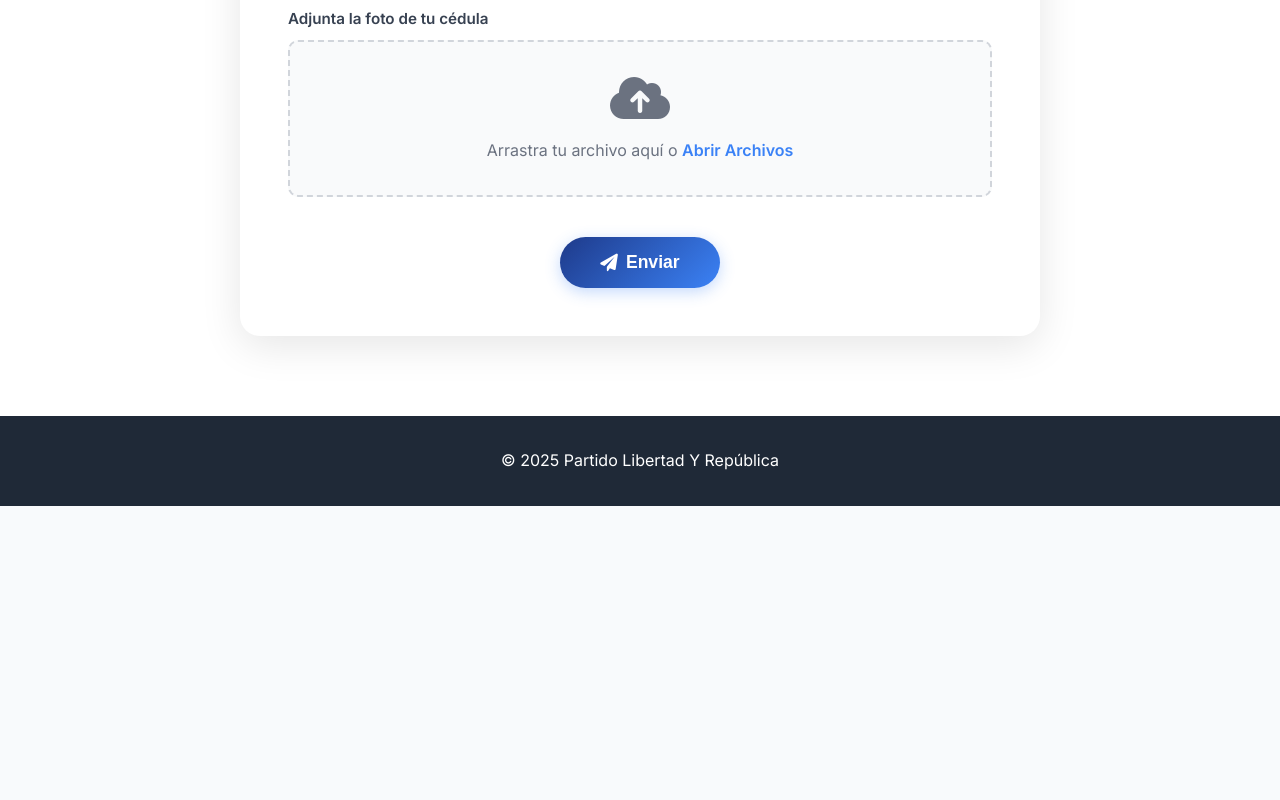
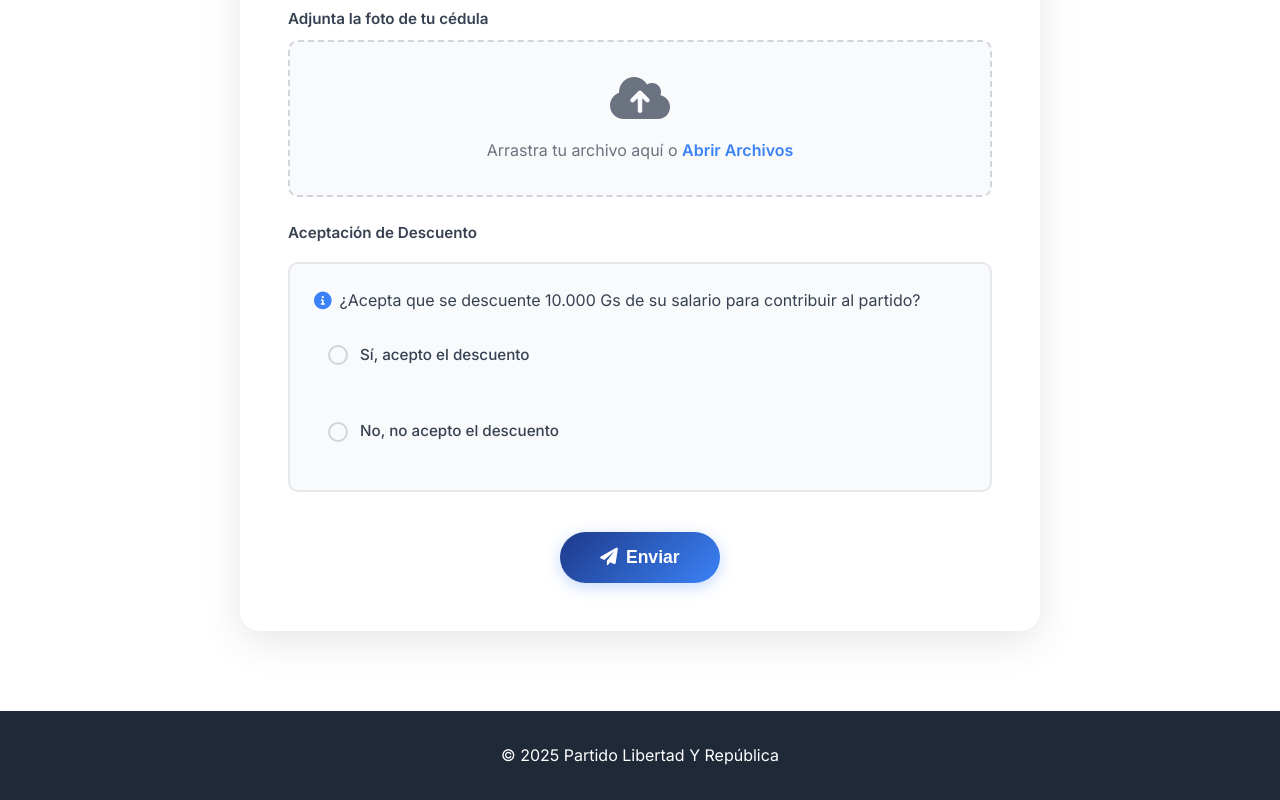
Before and after one commit to mjsosapy/afiliate-partido-libertad, a plain HTML site: page index.html in a window 1280 px wide. Shown: the part 1481-2281 px from the top of the page. Before the commit the page ends 1987 px from the top, so only its background shows below. Drawn offline with Linux system fonts and the light colour scheme.

Commit message:
Descripción de los cambioddddsssss

```diff
--- a/index.html
+++ b/index.html
@@ -157,6 +157,28 @@
                         </div>
                     </div>
 
+                    <div class="form-group full-width">
+                        <label for="aceptacionDescuento">Aceptación de Descuento</label>
+                        <div class="descuento-container">
+                            <p class="descuento-text">
+                                <i class="fas fa-info-circle"></i>
+                                ¿Acepta que se descuente 10.000 Gs de su salario para contribuir al partido?
+                            </p>
+                            <div class="radio-group">
+                                <label class="radio-option">
+                                    <input type="radio" name="aceptacionDescuento" value="si" required>
+                                    <span class="radio-custom"></span>
+                                    <span class="radio-label">Sí, acepto el descuento</span>
+                                </label>
+                                <label class="radio-option">
+                                    <input type="radio" name="aceptacionDescuento" value="no" required>
+                                    <span class="radio-custom"></span>
+                                    <span class="radio-label">No, no acepto el descuento</span>
+                                </label>
+                            </div>
+                        </div>
+                    </div>
+
                     <div class="form-actions">
                         <button type="submit" class="submit-button">
                             <i class="fas fa-paper-plane"></i>
--- a/script.js
+++ b/script.js
@@ -79,6 +79,31 @@ document.addEventListener('DOMContentLoaded', function() {
         });
     });
 
+    // Validación para radio buttons
+    const radioButtons = form.querySelectorAll('input[type="radio"]');
+    radioButtons.forEach(radio => {
+        radio.addEventListener('change', function() {
+            // Validar el grupo de radio buttons
+            const name = this.name;
+            const radioGroup = form.querySelectorAll(`input[name="${name}"]`);
+            let selected = false;
+
+            radioGroup.forEach(rb => {
+                if (rb.checked) {
+                    selected = true;
+                }
+            });
+
+            if (selected) {
+                // Remover errores de todos los radio buttons del grupo
+                radioGroup.forEach(rb => {
+                    rb.classList.remove('error');
+                    ocultarError(rb);
+                });
+            }
+        });
+    });
+
     function validarCampo(campo) {
         const valor = campo.value.trim();
         let esValido = true;
@@ -111,6 +136,12 @@ document.addEventListener('DOMContentLoaded', function() {
                 if (!validarFechaNacimiento(valor)) {
                     esValido = false;
                     mensaje = 'Debe ser mayor de 18 años';
+                }
+                break;
+            case 'aceptacionDescuento':
+                if (!valor) {
+                    esValido = false;
+                    mensaje = 'Debe seleccionar una opción';
                 }
                 break;
             default:
--- a/styles.css
+++ b/styles.css
@@ -269,6 +269,93 @@ body {
     cursor: pointer;
 }
 
+/* Descuento Container */
+.descuento-container {
+    background: #f8fafc;
+    border: 2px solid #e5e7eb;
+    border-radius: 10px;
+    padding: 1.5rem;
+    margin-top: 0.5rem;
+}
+
+.descuento-text {
+    color: #374151;
+    font-size: 1rem;
+    margin-bottom: 1rem;
+    display: flex;
+    align-items: center;
+    gap: 0.5rem;
+}
+
+.descuento-text i {
+    color: #3b82f6;
+    font-size: 1.1rem;
+}
+
+.radio-group {
+    display: flex;
+    flex-direction: column;
+    gap: 1rem;
+}
+
+.radio-option {
+    display: flex;
+    align-items: center;
+    gap: 0.75rem;
+    cursor: pointer;
+    padding: 0.75rem;
+    border-radius: 8px;
+    transition: all 0.3s ease;
+    border: 2px solid transparent;
+}
+
+.radio-option:hover {
+    background: #f0f9ff;
+    border-color: #3b82f6;
+}
+
+.radio-option input[type="radio"] {
+    display: none;
+}
+
+.radio-custom {
+    width: 20px;
+    height: 20px;
+    border: 2px solid #d1d5db;
+    border-radius: 50%;
+    position: relative;
+    transition: all 0.3s ease;
+    flex-shrink: 0;
+}
+
+.radio-option input[type="radio"]:checked + .radio-custom {
+    border-color: #3b82f6;
+    background: #3b82f6;
+}
+
+.radio-option input[type="radio"]:checked + .radio-custom::after {
+    content: '';
+    position: absolute;
+    top: 50%;
+    left: 50%;
+    transform: translate(-50%, -50%);
+    width: 8px;
+    height: 8px;
+    background: white;
+    border-radius: 50%;
+}
+
+.radio-label {
+    font-weight: 500;
+    color: #374151;
+    font-size: 0.95rem;
+}
+
+.radio-option input[type="radio"]:checked ~ .radio-label {
+    color: #1e3a8a;
+    font-weight: 600;
+}
+
 /* Submit Button */
 .form-actions {
     grid-column: 1 / -1;
```
